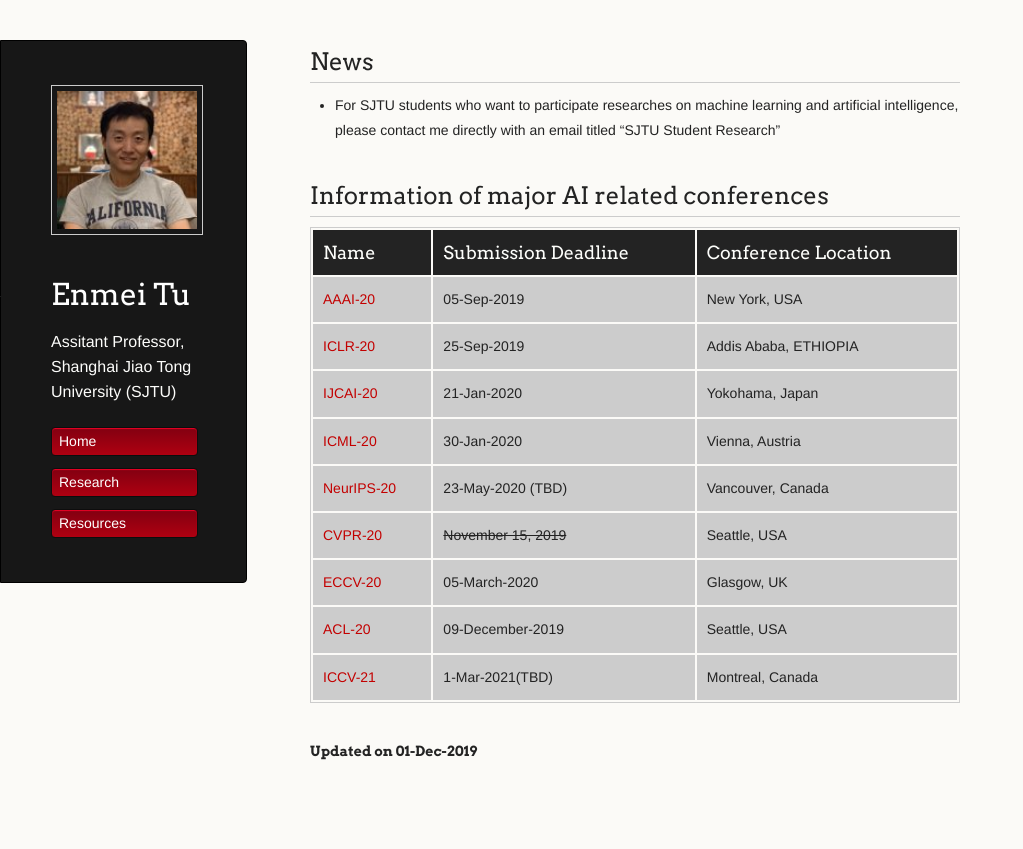
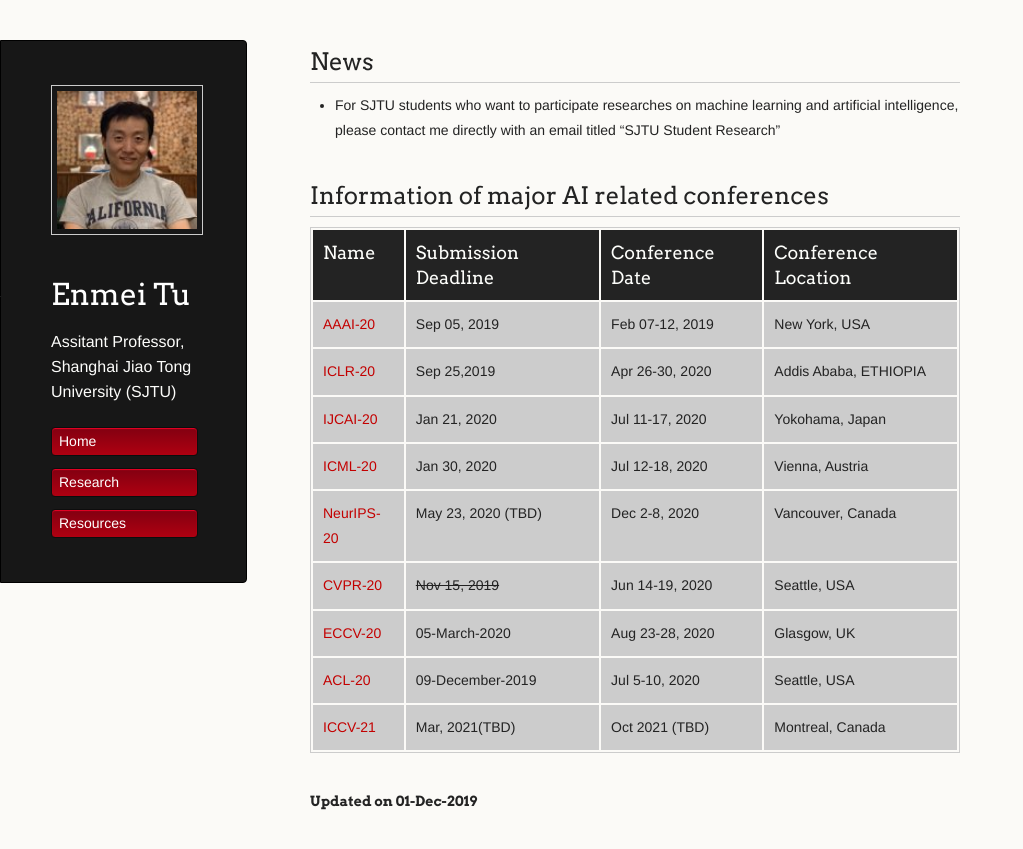
Before and after one commit to hellotem/enmeitu.github.io, a Jekyll site: the page built from resource/index.md, in a window 1280 px wide. Shown: the top 849 px of the page, without its empty margins (0-1023 px from the left). Built offline with Jekyll 4.4.1, drawn with Linux system fonts in a browser that asks for light colours; our own code applies the rules of GitHub Pages for plain Markdown files.

Commit message:
Update index.md

```diff
--- a/resource/index.md
+++ b/resource/index.md
@@ -6,16 +6,16 @@ layout: default
 
 ## Information of major AI related conferences
 
-Name | Submission Deadline | Conference Location
+Name | Submission Deadline | Conference Date |Conference Location
 ------------ | -------------| -------------
-[AAAI-20](https://aaai.org/Conferences/AAAI-20/)| 05-Sep-2019| New York, USA
-[ICLR-20](https://iclr.cc/) | 25-Sep-2019| Addis Ababa, ETHIOPIA
-[IJCAI-20](http://www.ijcai20.org) | 21-Jan-2020|Yokohama, Japan
-[ICML-20](https://icml.cc/Conferences/2020)| 30-Jan-2020| Vienna, Austria
-[NeurIPS-20](https://nips.cc/Conferences/2020)| 23-May-2020 (TBD)|Vancouver, Canada
-[CVPR-20](http://cvpr2020.thecvf.com/) | ~~November 15, 2019~~|Seattle, USA
-[ECCV-20](https://eccv2020.eu/)|05-March-2020|Glasgow, UK
-[ACL-20](https://acl2020.org/)|09-December-2019|Seattle, USA
-[ICCV-21](https://www.thecvf.com/?page_id=100)|1-Mar-2021(TBD)|Montreal, Canada
+[AAAI-20](https://aaai.org/Conferences/AAAI-20/)| Sep 05, 2019| Feb 07-12, 2019| New York, USA
+[ICLR-20](https://iclr.cc/) | Sep 25,2019| Apr 26-30, 2020|Addis Ababa, ETHIOPIA
+[IJCAI-20](http://www.ijcai20.org) | Jan 21, 2020|Jul 11-17, 2020|Yokohama, Japan
+[ICML-20](https://icml.cc/Conferences/2020)| Jan 30, 2020| Jul 12-18, 2020|Vienna, Austria
+[NeurIPS-20](https://nips.cc/Conferences/2020)| May 23, 2020 (TBD)| Dec 2-8, 2020|Vancouver, Canada
+[CVPR-20](http://cvpr2020.thecvf.com/) | ~~Nov 15, 2019~~|Jun 14-19, 2020|Seattle, USA
+[ECCV-20](https://eccv2020.eu/)|05-March-2020|Aug 23-28, 2020|Glasgow, UK
+[ACL-20](https://acl2020.org/)|09-December-2019|Jul 5-10, 2020|Seattle, USA
+[ICCV-21](https://www.thecvf.com/?page_id=100)|Mar, 2021(TBD)|Oct 2021 (TBD)|Montreal, Canada
 
 ###### Updated on 01-Dec-2019
```
